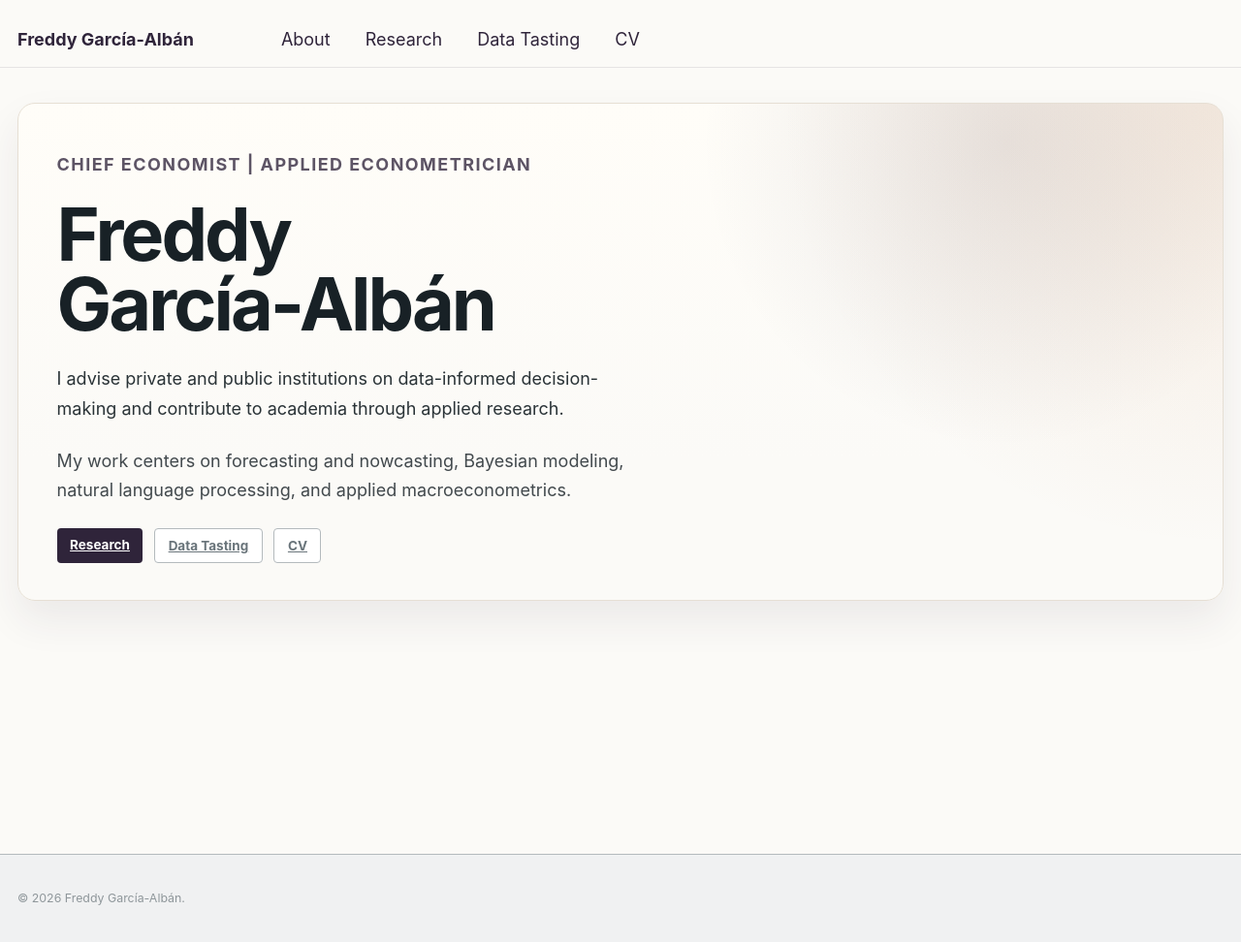
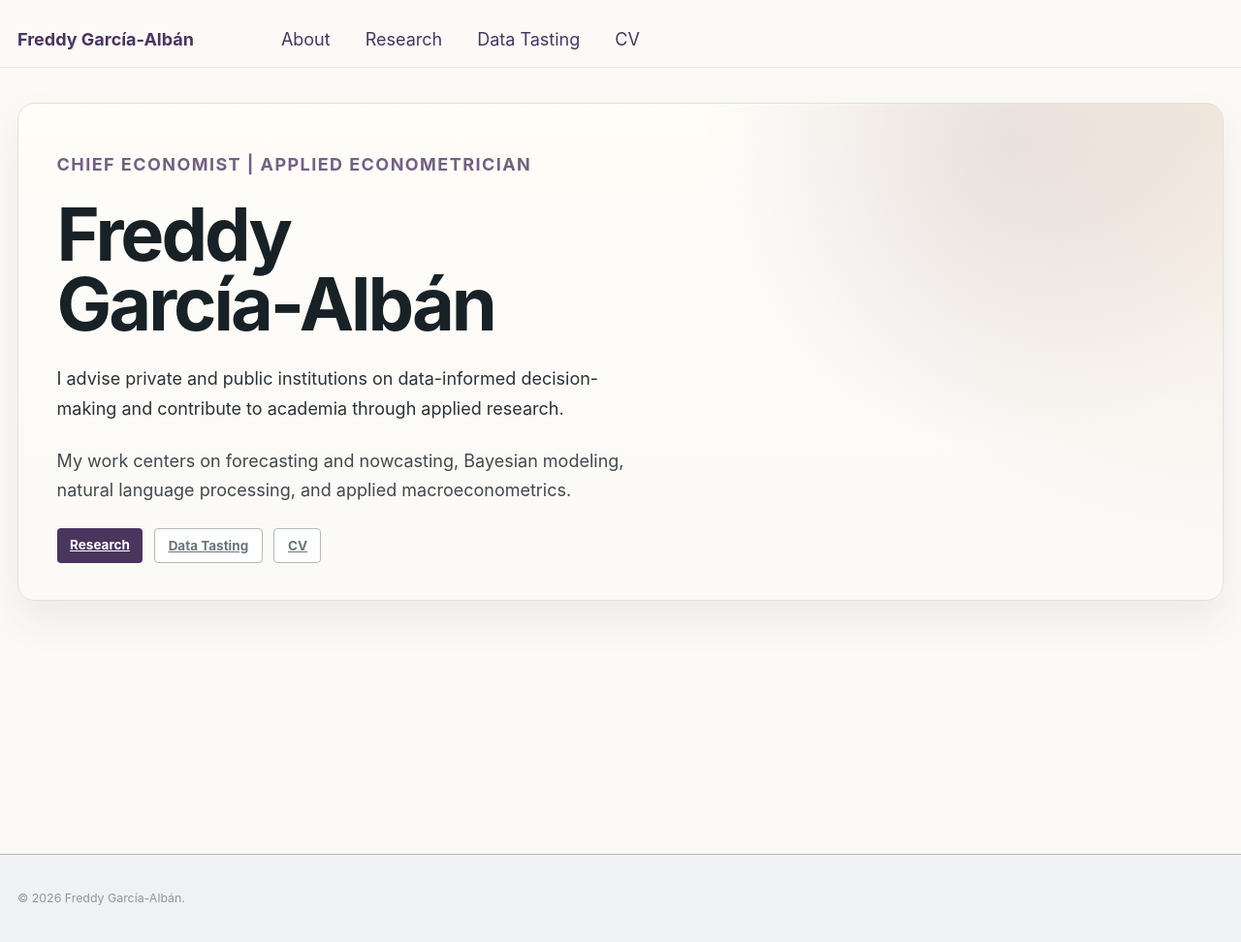
Before and after one commit to EnexFG/EnexFG.github.io, a Jekyll site: the page built from _pages/about.md, in a window 1280 px wide and 972 px high. Shown: the whole window at 97% size. Built offline with Jekyll 4.4.1, drawn with Linux system fonts in a browser that asks for light colours.

Commit message:
Use brighter aubergine palette

```diff
--- a/_sass/_variables.scss
+++ b/_sass/_variables.scss
@@ -68,7 +68,7 @@ $code-background-color-dark : $light-gray;
 $text-color                 : #182126;
 $border-color               : #e6dfd4;
 
-$primary-color              : #2f243a;
+$primary-color              : #4a355d;
 $success-color              : #62c462;
 $warning-color              : #f89406;
 $danger-color               : #ee5f5b;
@@ -102,7 +102,7 @@ $xing-color                 : #006567;
 
 
 /* links */
-$link-color                 : #2f243a;
+$link-color                 : #4a355d;
 $link-color-hover           : mix(#000, $link-color, 25%);
 $link-color-visited         : mix(#fff, $link-color, 25%);
 $masthead-link-color        : $primary-color;
```
